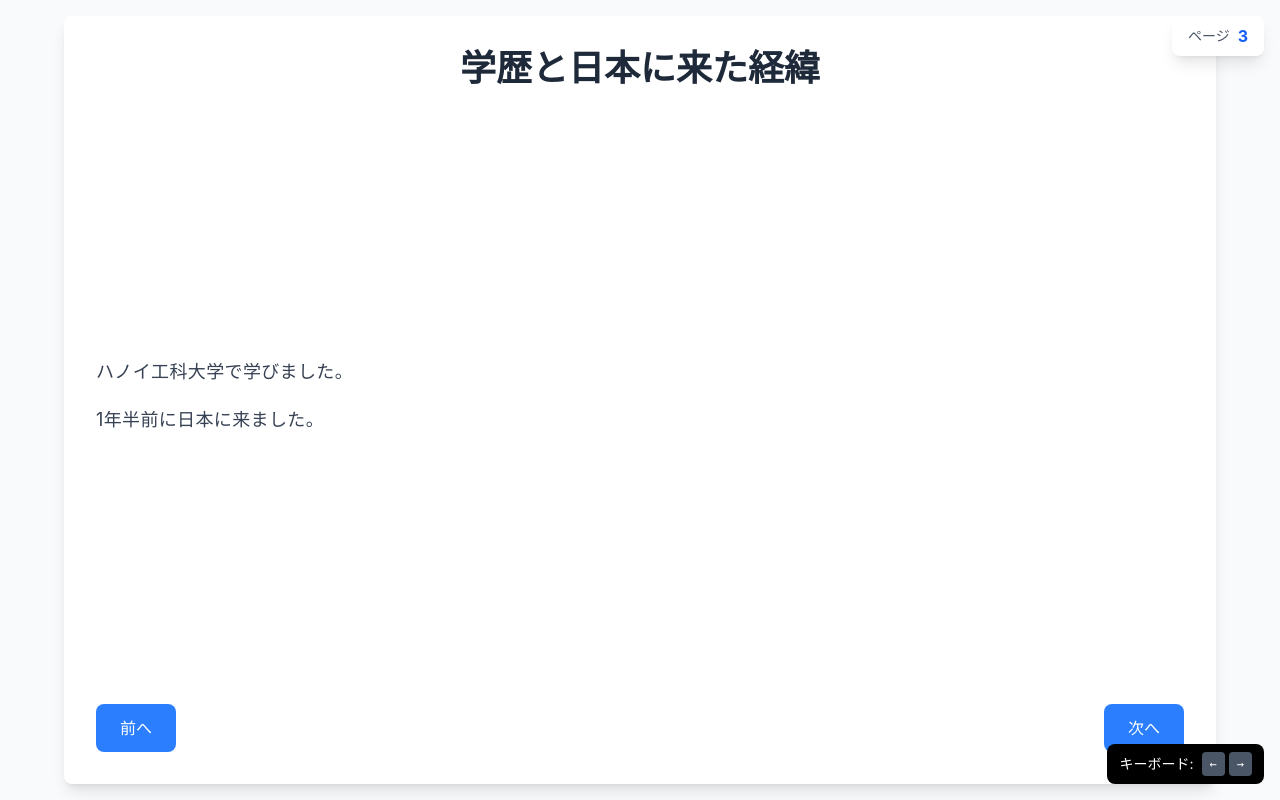
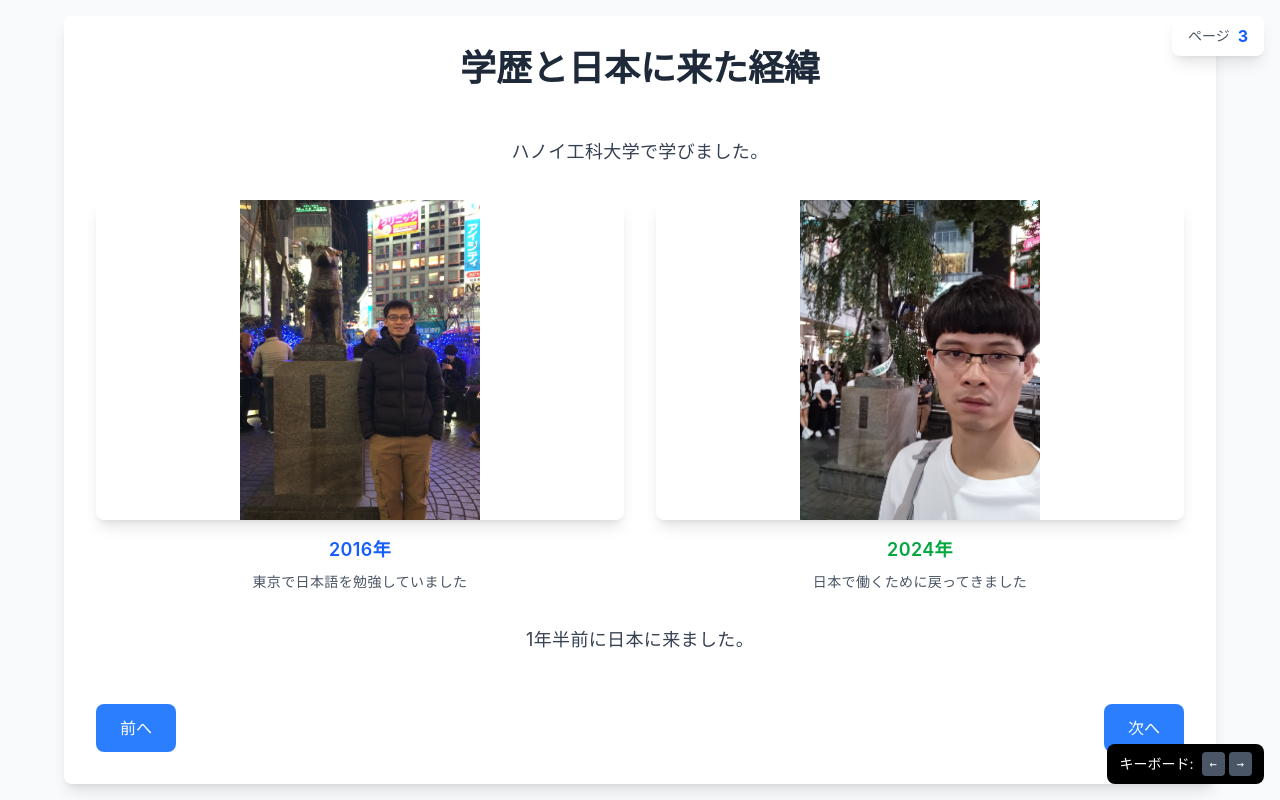
Before and after one commit to tecknovice/slides, a React (Vite) app: page /slides/page3 in a window 1280 px wide. Built offline with nearby package versions, Linux system fonts and the light colour scheme.

Commit message:
update page 3

```diff
--- a/src/pages/Page3.tsx
+++ b/src/pages/Page3.tsx
@@ -3,8 +3,43 @@ import Layout from '../components/Layout';
 const Page3: React.FC = () => {
   return (
     <Layout title="学歴と日本に来た経緯">
-      <p>ハノイ工科大学で学びました。</p>
-      <p>1年半前に日本に来ました。</p>
+      <div className="space-y-8">
+        <div className="text-center">
+          <p className="mb-6">ハノイ工科大学で学びました。</p>
+        </div>
+
+        <div className="grid grid-cols-1 md:grid-cols-2 gap-8">
+          {/* 2016 - Japanese Study */}
+          <div className="text-center">
+            <img
+              src="/slides/images/hachiko_2016.jpg"
+              alt="2016年渋谷ハチ公前"
+              className="w-full max-h-80 object-contain rounded-lg shadow-lg mb-4"
+            />
+            <div className="space-y-2">
+              <h3 className="text-lg font-semibold text-blue-600">2016年</h3>
+              <p className="text-sm text-gray-600">東京で日本語を勉強していました</p>
+            </div>
+          </div>
+
+          {/* 2024 - Work in Japan */}
+          <div className="text-center">
+            <img
+              src="/slides/images/hachiko_2024.jpg"
+              alt="2024年渋谷ハチ公前"
+              className="w-full max-h-80 object-contain rounded-lg shadow-lg mb-4"
+            />
+            <div className="space-y-2">
+              <h3 className="text-lg font-semibold text-green-600">2024年</h3>
+              <p className="text-sm text-gray-600">日本で働くために戻ってきました</p>
+            </div>
+          </div>
+        </div>
+
+        <div className="text-center mt-6">
+          <p>1年半前に日本に来ました。</p>
+        </div>
+      </div>
     </Layout>
   );
 };
```
